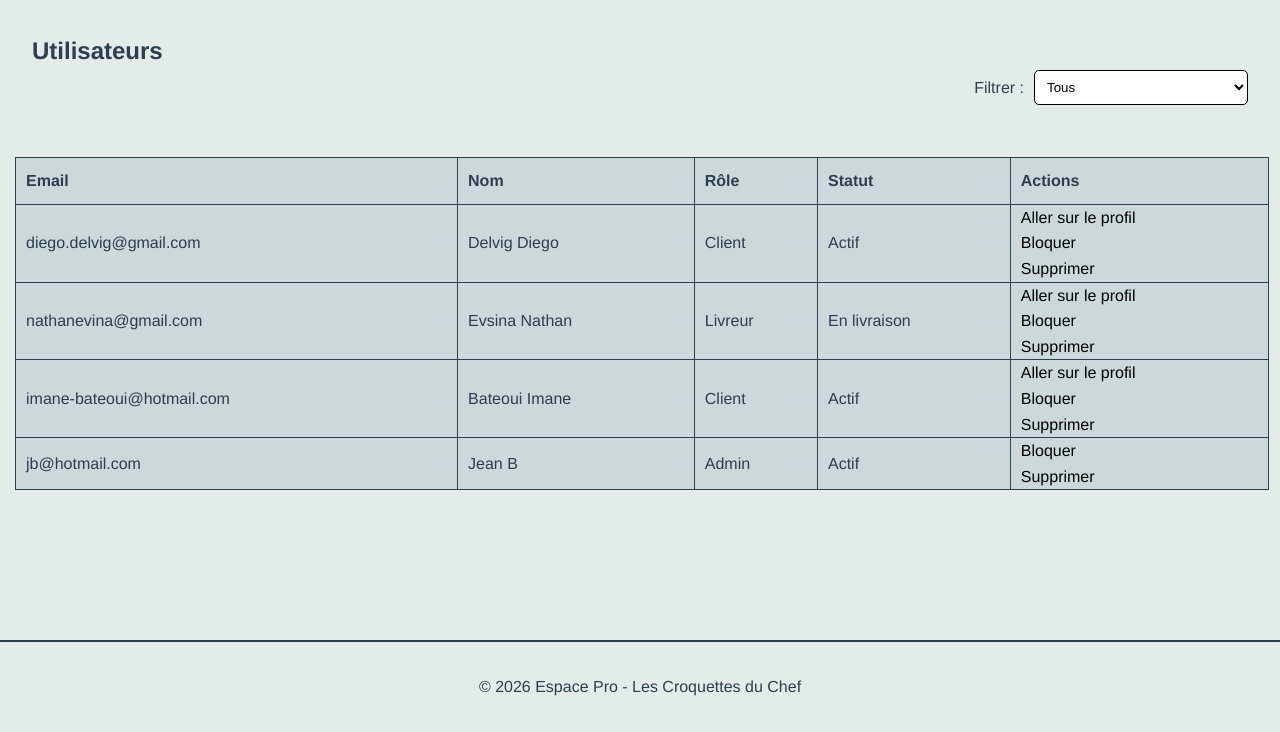
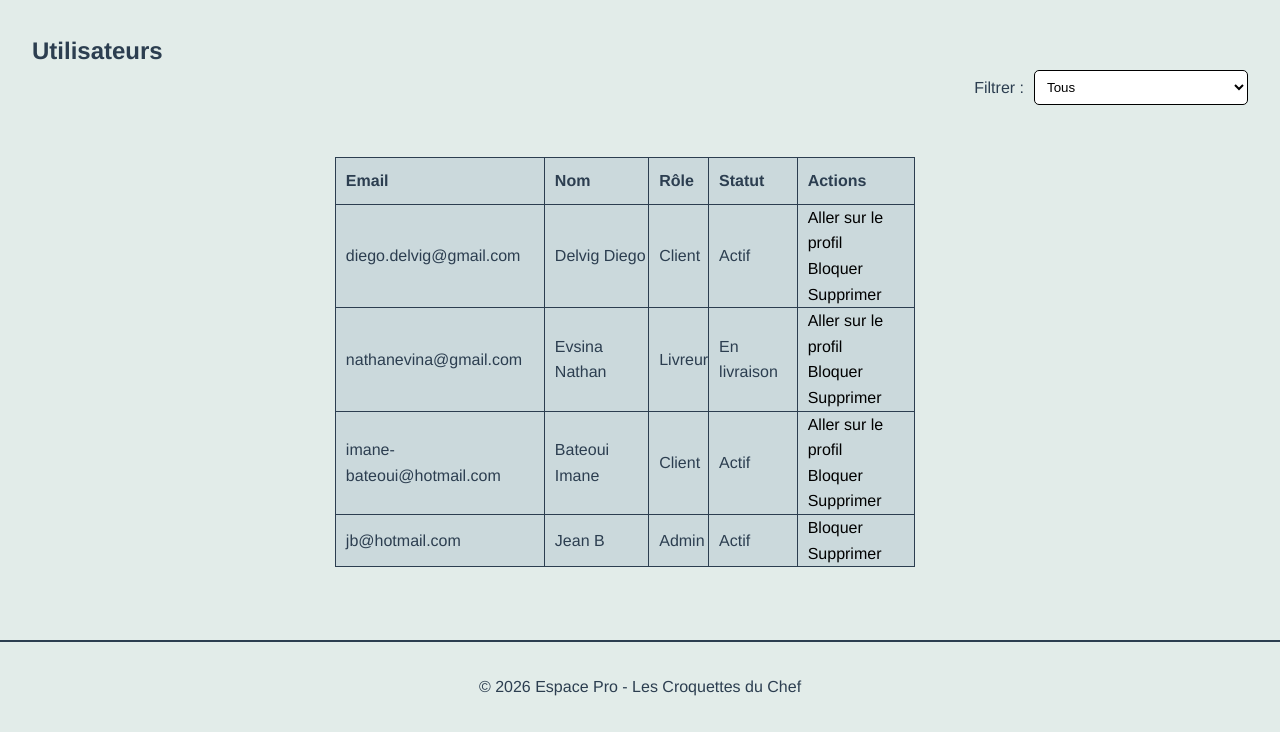
Before and after one commit to DiegoDelvig/Yumland, a PHP site: page /admin.html in a window 1280 px wide. Shown: the part 68-800 px from the top of the page. Run offline with PHP 8.4, Linux system fonts and the light colour scheme.

Commit message:
Update admin.css

```diff
--- a/css/admin.css
+++ b/css/admin.css
@@ -1,10 +1,14 @@
+    table{
+        width: 95%;
+        border-collapse: collapse;
+        margin-bottom: 20px;
 
-    table{
-        margin-bottom: 50px;
-        margin-left: 15px;
-        width: 98%;
-        border-collapse: collapse;
-        min-width: 600px;
+    }
+
+    main{
+        display: flex;
+        justify-content: center;
+        align-items: center;
     }
 
 
```
